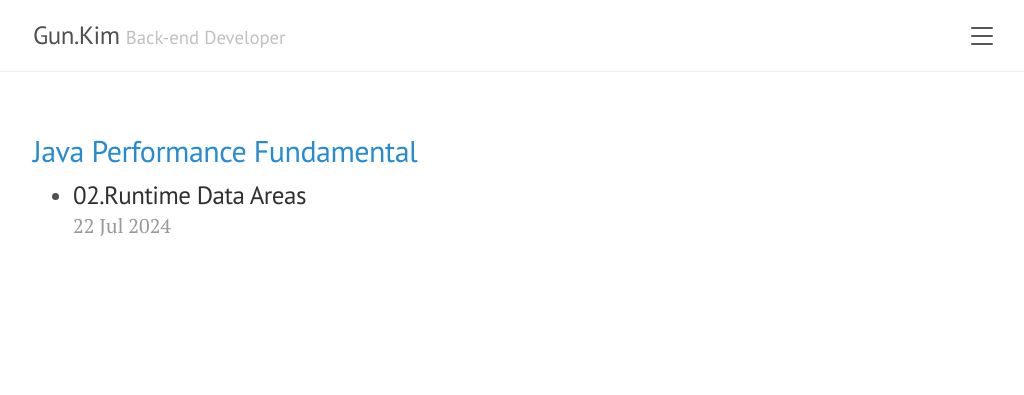
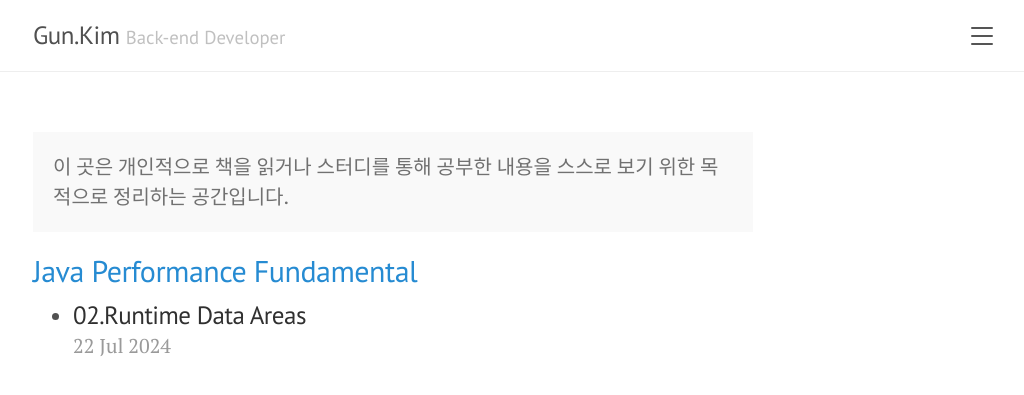
Before and after one commit to gunkim/gunkim.github.io, a Jekyll site: the page built from learns.html, in a window 1280 px wide. Shown: the top 395 px of the page, without its empty margins (247-1271 px from the left). Built offline with Jekyll 4.4.1, drawn with Linux system fonts in a browser that asks for light colours.

Commit message:
메시지 추가

```diff
--- a/learns.html
+++ b/learns.html
@@ -2,6 +2,10 @@
 layout: default
 title: Learn
 ---
+
+<p class="message">
+    이 곳은 개인적으로 책을 읽거나 스터디를 통해 공부한 내용을 스스로 보기 위한 목적으로 정리하는 공간입니다.
+</p>
 
 <div class="categories">
     {% assign all_categories = site.learns | group_by_exp:"post", "post.categories.first" | sort: "name" %}
```
